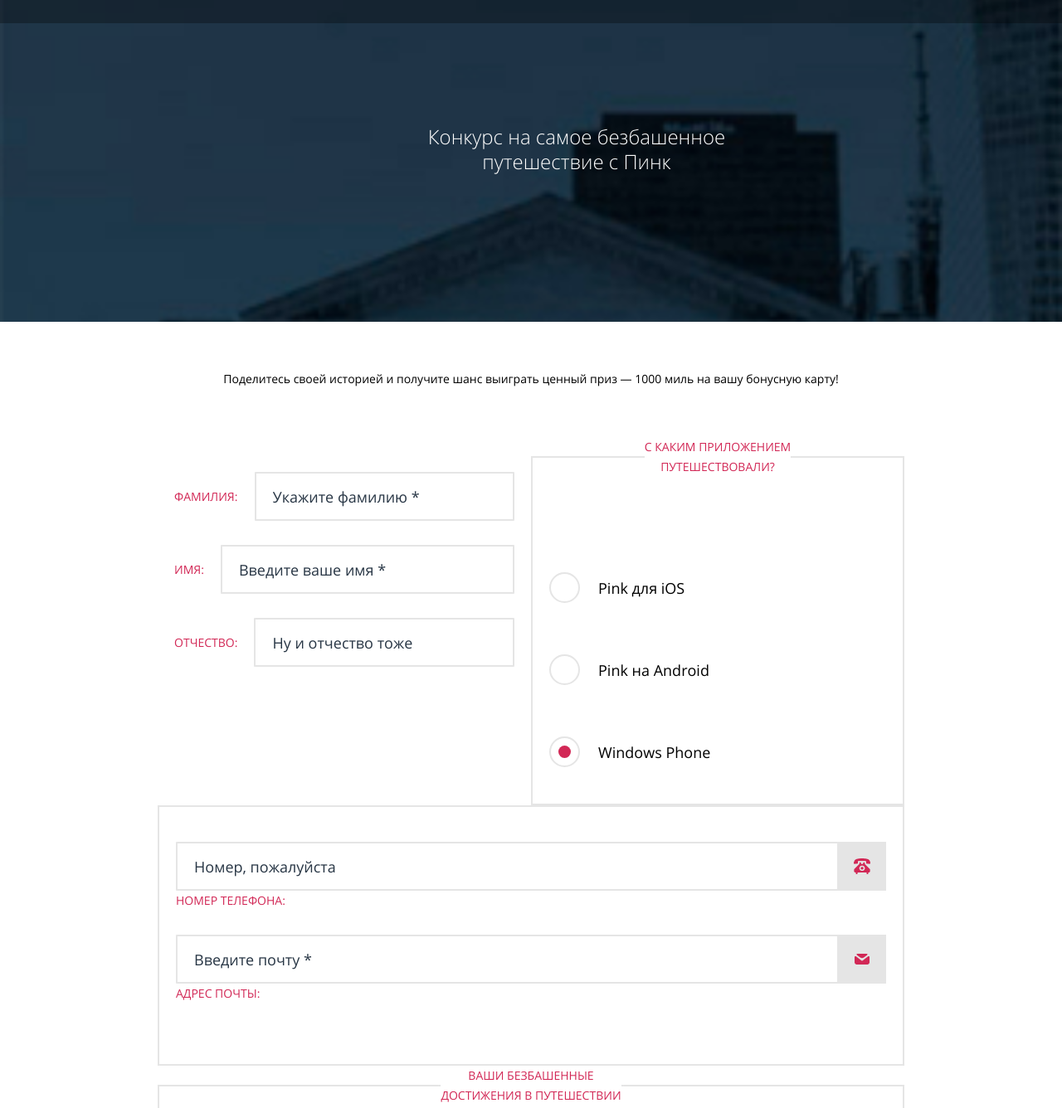
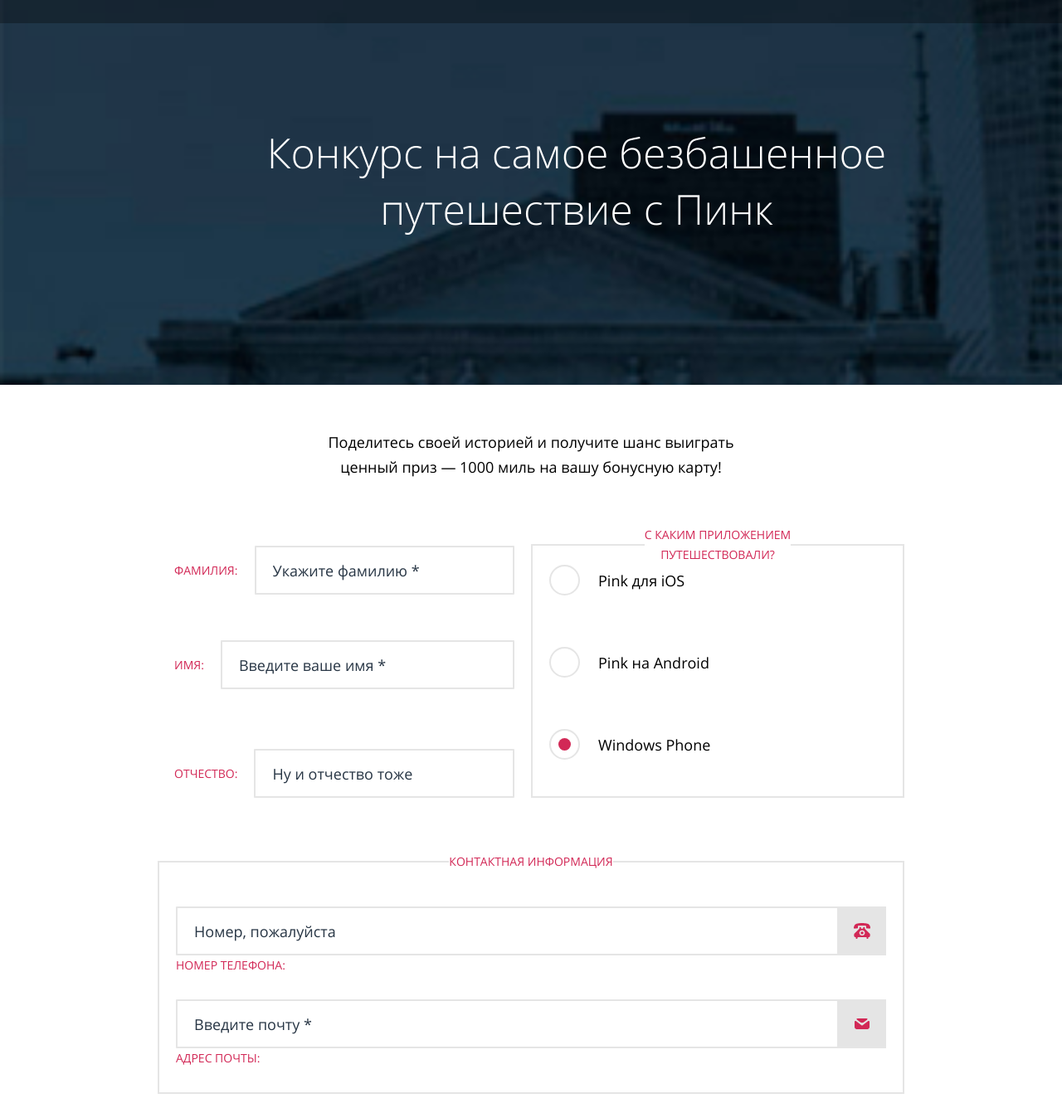
Before and after one commit to katarsis09/1154511-pink-23, a website: page source/form.html in a window 1280 px wide. Shown: the part 82-1418 px from the top of the page at 83% size. Drawn offline with nearby package versions, Linux system fonts and the light colour scheme; files that its build step writes are made by us from their sources.

Commit message:
Правка№2 Декоративные элементы внутренних страни m5t2ц

```diff
--- a/source/form.html
+++ b/source/form.html
@@ -96,6 +96,7 @@
         </fieldset>
 
         <fieldset class="form__fieldset form__fieldset--contacts">
+          <legend class="form__legend form__legend--contacts">контактная информация</legend>
           <ul class="form__list">
             <li class="form__field form__field--column form__field--phone">
               <label class="form__label" for="phone">Номер телефона:</label>
--- a/source/sass/blocks/form.scss
+++ b/source/sass/blocks/form.scss
@@ -12,9 +12,16 @@
     padding: 54px 20px 55px 20px;
     text-align: center;
 
+    @media (min-width: $tablet-width) {
+      font-size: 18px;
+      width: 490px;
+      margin: 0 auto;
+    }
+
     @media (min-width: $desktop-width) {
       padding-left: 92px;
       padding-right: 92px;
+      width: 747px;
     }
   }
 
@@ -50,6 +57,12 @@
       position: static;
       transform: none;
     }
+
+    &--contacts {
+      @media (min-width: $mobile-width-only) and (max-width: $tablet-width) {
+        display: none;
+      }
+    }
   }
 
   &__fieldset {
@@ -70,6 +83,10 @@
 
       @media (min-width: $tablet-width) {
         background-color: #ffffff;
+      }
+
+      @media (min-width: $desktop-width) {
+        padding-top: 0;
       }
     }
   }
@@ -113,6 +130,13 @@
         &::after {
           background: url("../../img/mail_icon.svg") no-repeat 50% 50% #e5e5e5;
         }
+      }
+    }
+
+    @media (min-width: $desktop-width) {
+      &--row:not(:last-child) {
+        margin-bottom: 72px;
+        margin-top: -17px;
       }
     }
   }
@@ -213,12 +237,18 @@
     border: none;
     border-radius: 2px;
     margin-bottom: 44px;
+
+    @media (min-width: $tablet-width) {
+      margin-bottom: 0;
+      display: block;
+    }
   }
 
   &__remark {
     display: block;
     width: 100%;
     text-align: center;
+    text-transform: uppercase;
   }
 
   &__star {
@@ -239,6 +269,7 @@
       grid-column-end: 2;
       grid-row-start: 1;
       grid-row-end: 2;
+      padding-bottom: 36px;
     }
   }
 
@@ -252,6 +283,7 @@
       grid-column-end: 3;
       grid-row-start: 1;
       grid-row-end: 2;
+      margin-bottom: 65px;
     }
   }
 
@@ -269,6 +301,8 @@
       grid-column-end: 3;
       grid-row-start: 3;
       grid-row-end: 4;
+      padding-top: 49px;
+      margin-bottom: 65px;
     }
   }
 
@@ -282,6 +316,8 @@
       grid-column-end: 3;
       grid-row-start: 2;
       grid-row-end: 3;
+      padding-bottom: 0;
+      margin-bottom: 65px;
     }
   }
 
@@ -298,6 +334,8 @@
       grid-column-end: 3;
       grid-row-start: 4;
       grid-row-end: 5;
+      padding: 49px 60px 53px 60px;
+      margin-bottom: 68px;
     }
   }
 
@@ -313,6 +351,10 @@
       grid-column-end: 3;
       grid-row-start: 5;
       grid-row-end: 6;
+      border: none;
+
+      display: flex;
+      align-items: center;
     }
   }
 
@@ -328,237 +370,3 @@
     }
   }
 }
-
-
-// .form {
-
-//   font-size: 14px;
-//   line-height: 30px;
-
-
-//   &__login {
-//     @media (min-width: $tablet-width) {
-//       width: 100%;
-//     }
-
-//     @media (min-width: $desktop-width) {
-//       width: calc(50% - 37px);
-//       margin-right: 37px;
-//       height: 291px;
-//     }
-//   }
-
-
-//   &__title {
-
-//     font-weight: 400;
-//     padding: 54px 20px 60px 20px;
-//     text-align: center;
-
-//     @media (min-width: $tablet-width) {
-//       width: 490px;
-//       margin: 0 auto;
-//     }
-//   }
-
-//   &__data {
-//     color: #d22856;
-//     text-transform: uppercase;
-
-//     @media (min-width: $tablet-width) {
-//       margin-right: 20px;
-//     }
-
-//     &--contacts {
-//       @media (min-width: $tablet-width) {
-//         order: 2;
-//       }
-//     }
-//   }
-
-//   &__input {
-//     padding-left: 20px;
-//   }
-
-
-//   &__user {
-//     font-size: 18px;
-//     color: #283645;
-//     border: 2px solid #e5e5e5;
-//     border-radius: 1px;
-//     width: 100%;
-//     padding-top: 23px;
-//     padding-bottom: 23px;
-
-//     @media (min-width: $tablet-width) {
-//       order: 1;
-
-
-//       @media (min-width: $desktop-width) {
-//         width: 100%;
-//       }
-
-//       &--contacts {
-//         @media (min-width: $tablet-width) {
-//           order: 2;
-//         }
-//       }
-//     }
-//   }
-
-//   &__user + label::before {
-//     @media (min-width: $tablet-width) {
-//       content: "";
-//       position: absolute;
-//       width: 20px;
-//       height: 19px;
-//       left: 0;
-//       top: 6px;
-//       background-image: url("../img/phone_icon.svg");
-//     }
-//   }
-
-//   &__box {
-//     @media (min-width: $tablet-width) {
-//       border: none;
-//     }
-
-//     @media (min-width: $desktop-width) {
-//       width: 100%;
-//       height: 291px;
-//     }
-//   }
-
-//   &__button {
-//     font-size: 18px;
-//     line-height: 30px;
-//     font-weight: 700;
-//     width: 296px;
-//     padding-top: 23px;
-//     padding-bottom: 23px;
-//     background: #2aab6d;
-//     border: 2px solid #2aab6d;
-//     border-radius: 1px;
-//     color: #ffffff;
-//   }
-
-//   &__bottom {
-//     @media (min-width: $tablet-width) {
-//       order: 6;
-//       display: flex;
-//       justify-content: space-between;
-//       flex-wrap: nowrap;
-//     }
-
-//     @media (min-width: $desktop-width) {
-//       width: 936px;
-//     }
-//   }
-
-//   &__remark {
-//     text-transform: uppercase;
-//     font-size: 14px;
-//     line-height: 30px;
-//     color: #283645;
-//     text-align: center;
-//   }
-
-
-//   &__message {
-//     @media (min-width: $tablet-width) {
-//       order: 5;
-//       width: 100%;
-//     }
-
-//     @media (min-width: $desktop-width) {
-//       width: 100%;
-//       border: 1px solid #e5e5e5;
-//     }
-//   }
-
-//   &__contacts {
-//     @media (min-width: $tablet-width) {
-//       margin: 0 auto;
-//       width: 100%;
-//       border: 1px solid #f2f2f2;
-//       order: 3;
-//       position: relative;
-//     }
-
-//     @media (min-width: $desktop-width) {
-//       width: 100%;
-//       display: flex;
-//       justify-content: space-between;
-
-//       border: 1px solid #e5e5e5;
-//     }
-//   }
-
-//   &__info {
-//     @media (min-width: $tablet-width) {
-//       display: flex;
-//       align-items: center;
-//       order: 1;
-//       width: 100%;
-//     }
-
-
-//     @media (min-width: $desktop-width) {
-//       width: 100%;
-//     }
-//   }
-
-//   &__info:not(:last-child) {
-//     @media (min-width: $tablet-width) {
-//       margin-bottom: 56px;
-//     }
-//   }
-
-//   &__interview {
-
-//     background-color: #f2f2f2;
-//     padding-top: 42px;
-
-//     @media (min-width: $tablet-width) {
-//       order: 2;
-//       width: 100%;
-//       background-color: #ffffff;
-//     }
-
-//     @media (min-width: $desktop-width) {
-//       width: calc(50% - 37px);
-//       margin-left: 37px;
-//       background-color: #ffffff;
-//       padding-top: 0;
-//       height: 297;
-//     }
-//   }
-
-
-//   &__wrapper {
-//     @media (min-width: $tablet-width) {
-//       display: flex;
-//       flex-wrap: wrap;
-//       padding-left: 20px;
-//       padding-right: 20px;
-//       margin: 0 auto;
-//     }
-
-//     @media (min-width: $desktop-width) {
-
-//       padding-left: 130px;
-//       padding-right: 130px;
-//     }
-//   }
-
-//   &__achievements {
-//     @media (min-width: $tablet-width) {
-//       order: 4;
-//       width: 100%;
-//     }
-
-//     @media (min-width: $desktop-width) {
-//       width: 100%;
-//     }
-//   }
-// }
--- a/source/sass/blocks/page.scss
+++ b/source/sass/blocks/page.scss
@@ -47,12 +47,14 @@
     padding-bottom: 51px;
 
     @media (min-width: $tablet-width) {
-      width: 300px;
+      width: 620px;
       margin: 0 auto;
+      font-size: 50px;
+      line-height: 68px;
     }
 
     @media (min-width: $desktop-width) {
-      width: 400px;
+      width: 747px;
     }
   }
 
```
Also changed, not shown: source/sass/blocks/interview.scss (line endings or trailing spaces).
